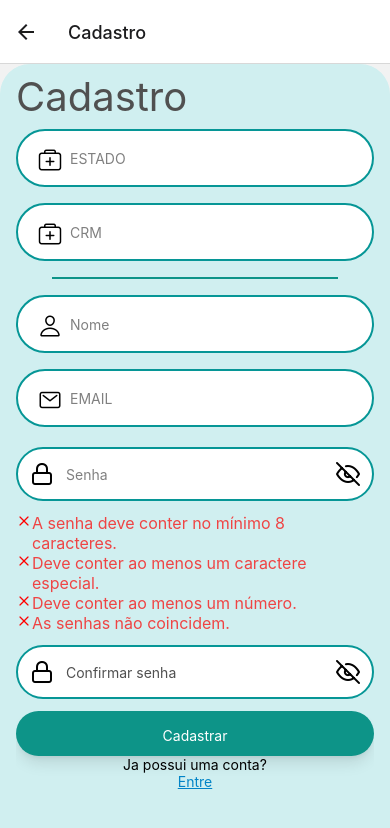
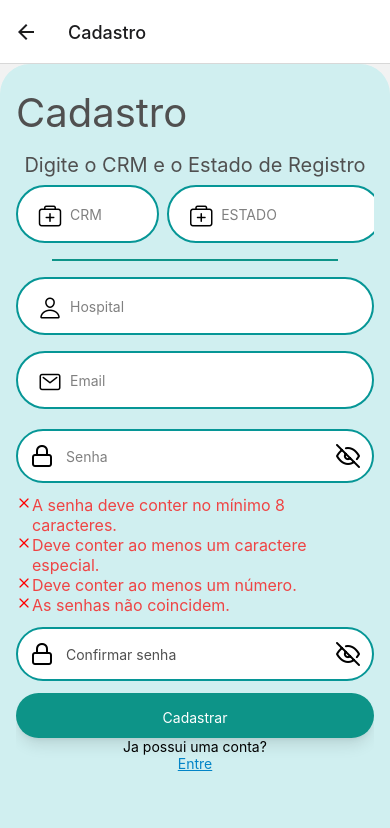
Before and after one commit to MauGaspary/Faladoc.ai, a React Native app: screen /Cadastro in a window 390 px wide. Shown: the top 828 px of the page. Built offline with nearby package versions, Linux system fonts and the light colour scheme.

Commit message:
Primeiro commit com alguns fix

```diff
--- a/screens/RegisterScreen/RegisterScreen.tsx
+++ b/screens/RegisterScreen/RegisterScreen.tsx
@@ -53,18 +53,21 @@ const RegisterScreen = ({navigation}:any) => {
     return(
     <KeyboardAvoidingView className="flex-1 bg-background rounded-t-[30px] pt-2 max-w-full px-4">
         <ScrollView className="pb-8">
-            <Text className="text-[40px] text-[#505050] leading-48 text-left ml-[30]">Cadastro</Text>
-            <View className="flex-1 bg-[#D0EFF0] items-center justify-center">
-                <View className="w-full">
-
-                <Input className="w-full mb-3" iconName={'medkit-outline'} placeholder={"ESTADO"} value={estado}    onChangeText={setEstado}/>
-                <Input className="w-full !m-0" iconName={'medkit-outline'} placeholder={"CRM"} value={crm}    onChangeText={setCRM}/>
-
+            <Text className="text-[40px] text-[#505050] leading-48 text-left ml-[30] my-4">Cadastro</Text>
+            <View className="flex-1 bg-[#D0EFF0] items-center">
+              <Text className="text-[20px] text-[#505050] leading-48 text-left ml-[30]">Digite o CRM e o Estado de Registro</Text>
+                <View className="w-full flex-row">
+                  <View className="w-2/5 mr-2">
+                  <Input className="w-full !m-0" iconName={'medkit-outline'} placeholder={"CRM"} value={crm}    onChangeText={setCRM}/>
+                  </View>
+                  <View className="w-3/5">
+                  <Input className="mb-3" iconName={'medkit-outline'} placeholder={"ESTADO"} value={estado}    onChangeText={setEstado}/>
+                  </View>
                 </View>
                 <View className="border-b-2 border-teal-600 w-4/5 my-2" />
 
-                <Input iconName={'person-outline'} placeholder={'Nome'} className={'px-15'} onChangeText={setName}/>
-                <Input iconName={'mail-outline'} placeholder={'EMAIL'}  value={email}   onChangeText={setEmail}/>
+                <Input iconName={'person-outline'} placeholder={'Hospital'} className={'px-15'} onChangeText={setName}/>
+                <Input iconName={'mail-outline'} placeholder={'Email'}  value={email}   onChangeText={setEmail}/>
 
                 <PasswordInput mode="register"  getPassword={getPassword}/>
                 <EnterButton onPress={()=>handleRegister()} text="Cadastrar"/>
```
